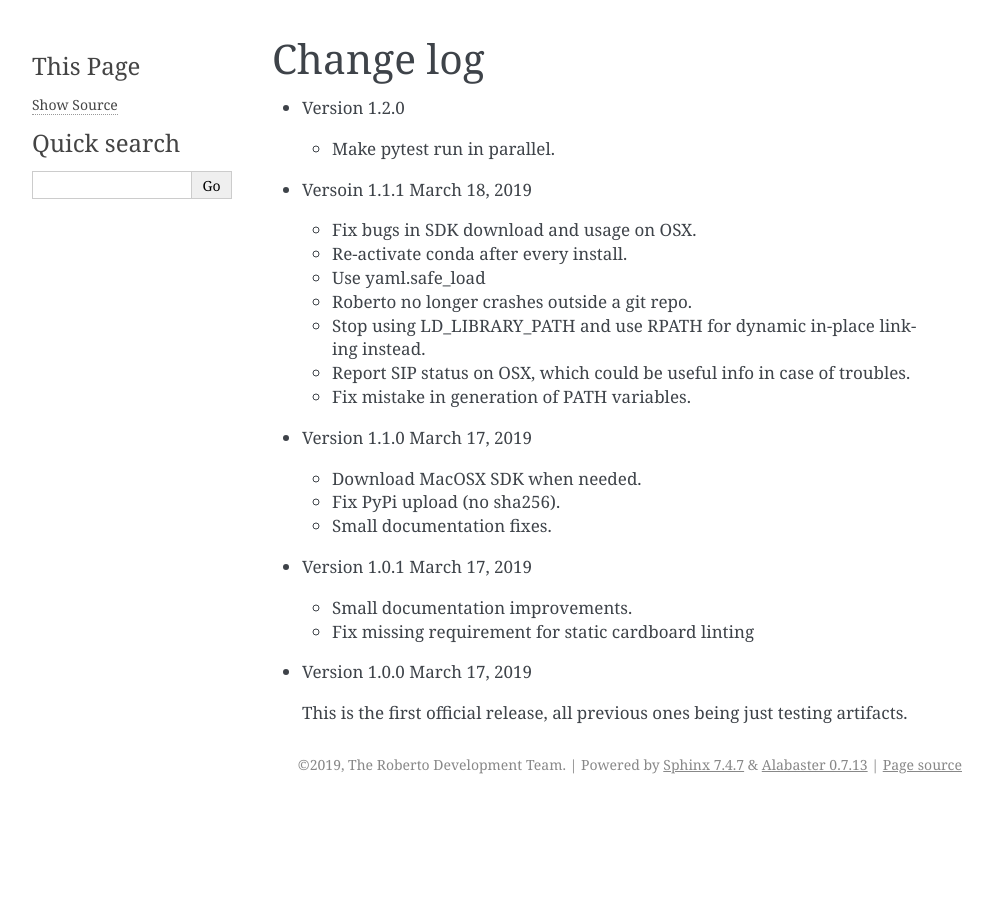
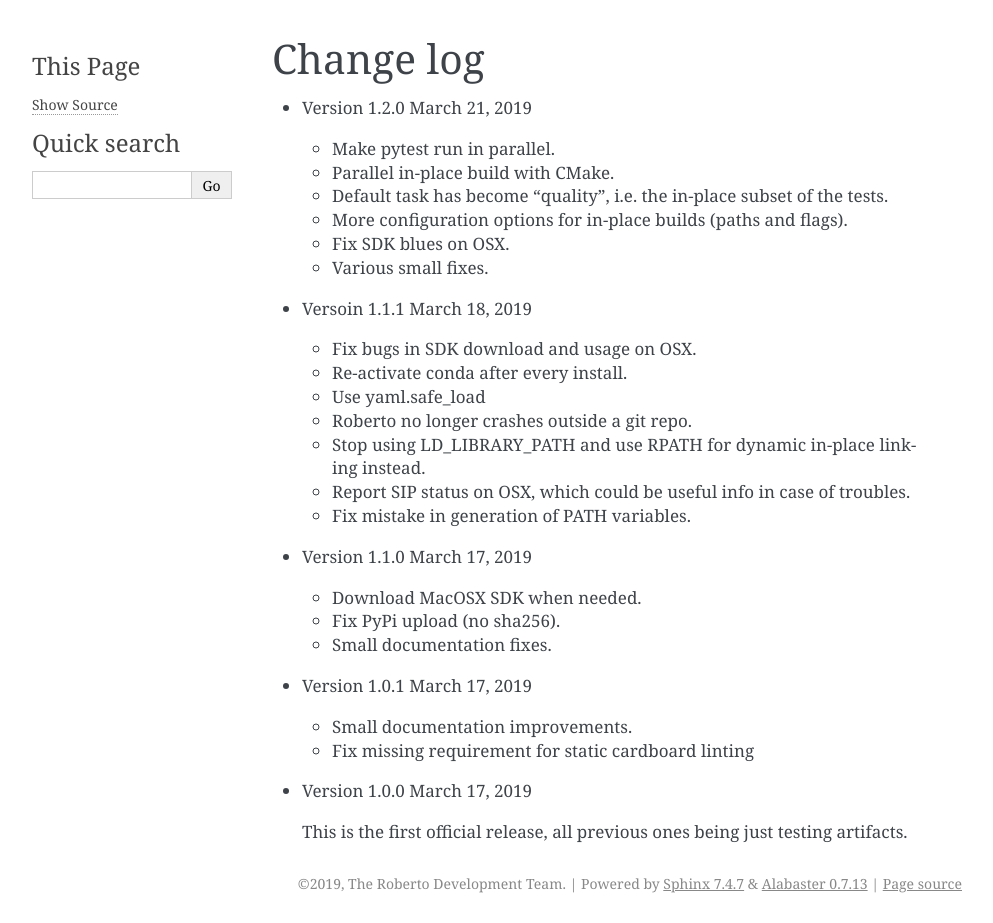
Before and after one commit to theochem/roberto, a Sphinx documentation site: the page built from doc/changelog.rst, in a window 1280 px wide. Shown: the whole page, without its empty margins (148-1141 px from the left). Built offline with Sphinx 7.4.7, drawn with Linux system fonts in a browser that asks for light colours; the version number could not be read and is left out; before the commit the page ends 900 px from its top, so only the background shows below that.

Commit message:
Update changelog

```diff
--- a/doc/changelog.rst
+++ b/doc/changelog.rst
@@ -3,9 +3,14 @@
 Change log
 ##########
 
-- Version 1.2.0
+- Version 1.2.0 March 21, 2019
 
   - Make pytest run in parallel.
+  - Parallel in-place build with CMake.
+  - Default task has become "quality", i.e. the in-place subset of the tests.
+  - More configuration options for in-place builds (paths and flags).
+  - Fix SDK blues on OSX.
+  - Various small fixes.
 
 - Versoin 1.1.1 March 18, 2019
 
```
